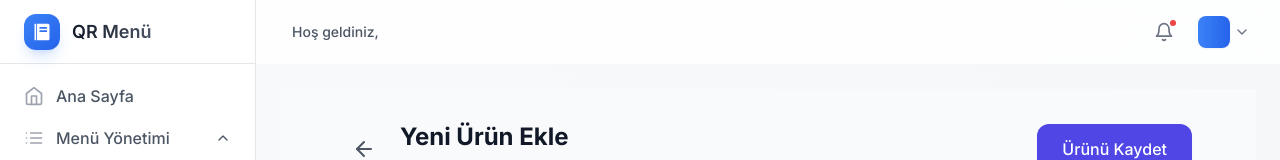
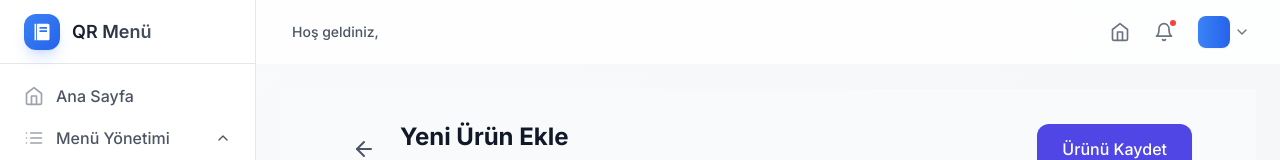
Before and after one commit to gorkembayraktar/qrmenu, a Next.js app: page /dashboard/menu/products/new in a window 1280 px wide. Shown: the top 160 px of the page. Built offline with nearby package versions, Linux system fonts and the light colour scheme; no server answers; the database is empty.

Commit message:
ui bug fix

```diff
--- a/src/app/dashboard/layout.tsx
+++ b/src/app/dashboard/layout.tsx
@@ -2,7 +2,7 @@
 
 import { useState } from 'react';
 import { useAuth } from '@/contexts/AuthContext';
-import { FiMenu, FiBell } from 'react-icons/fi';
+import { FiMenu, FiBell, FiHome } from 'react-icons/fi';
 import Sidebar from './layouts/Sidebar';
 import NotificationDropdown from './components/NotificationDropdown';
 import UserMenu from './components/UserMenu';
@@ -65,6 +65,9 @@ function DashboardContent({ children }: { children: React.ReactNode }) {
                             </div>
 
                             <div className="flex items-center space-x-1 md:space-x-3">
+                                <a href="/" target="_blank" className="p-1.5 rounded-lg text-gray-500 hover:text-gray-700 hover:bg-gray-100/50 transition-all">
+                                    <FiHome className="h-5 w-5" />
+                                </a>
                                 <div className="relative">
                                     <button
                                         id="notification-button"
--- a/src/app/dashboard/page.tsx
+++ b/src/app/dashboard/page.tsx
@@ -4,7 +4,7 @@ import { useEffect, useState } from 'react';
 import { useRouter } from 'next/navigation';
 import { useAuth } from '@/contexts/AuthContext';
 import { supabase } from '@/utils/supabase';
-import { FiUsers, FiShoppingBag, FiStar, FiTrendingUp, FiGrid, FiCoffee, FiWifi, FiShare2, FiImage } from 'react-icons/fi';
+import { FiUsers, FiShoppingBag, FiStar, FiTrendingUp, FiGrid, FiCoffee, FiWifi, FiShare2, FiImage, FiMessageCircle } from 'react-icons/fi';
 import Link from 'next/link';
 import Image from 'next/image';
 
@@ -191,11 +191,11 @@ export default function DashboardPage() {
 
     const modulesList = [
         {
-            icon: FiCoffee,
-            title: 'Menü Modülü',
-            description: 'Ürünlerinizi kategorilere ayırarak düzenleyin',
-            isActive: true,
-            path: '/dashboard/menu'
+            icon: FiMessageCircle,
+            title: 'Whatsapp Modülü',
+            description: 'Whatsapp ile müşterilerinizle iletişime geçebilirsiniz',
+            isActive: modules.find(m => m.id === 'whatsapp')?.is_active || false,
+            path: '/dashboard/modules/whatsapp'
         },
         {
             icon: FiWifi,
```
